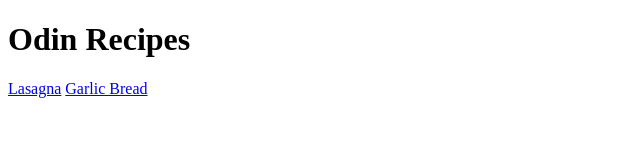
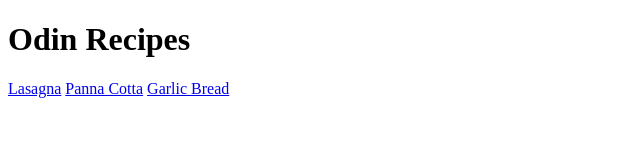
Before and after one commit to Sinphz/odin-recipes, a plain HTML site: page index.html in a window 1280 px wide. Shown: the whole page, without its empty margins (0-640 px from the left). Drawn offline with Linux system fonts and the light colour scheme.

Commit message:
add ../index.html

```diff
--- a/index.html
+++ b/index.html
@@ -10,7 +10,7 @@
     <body>
         <h1>Odin Recipes</h1>
         <a href="recipes/lasagna.html">Lasagna</a>
-        <a href="recipes/panna-cotta.html>Panna Cotta>/a"></a>
+        <a href="recipes/panna-cotta.html">Panna Cotta</a>
         <a href="recipes/garlic-bread.html">Garlic Bread</a>
 
 
```
